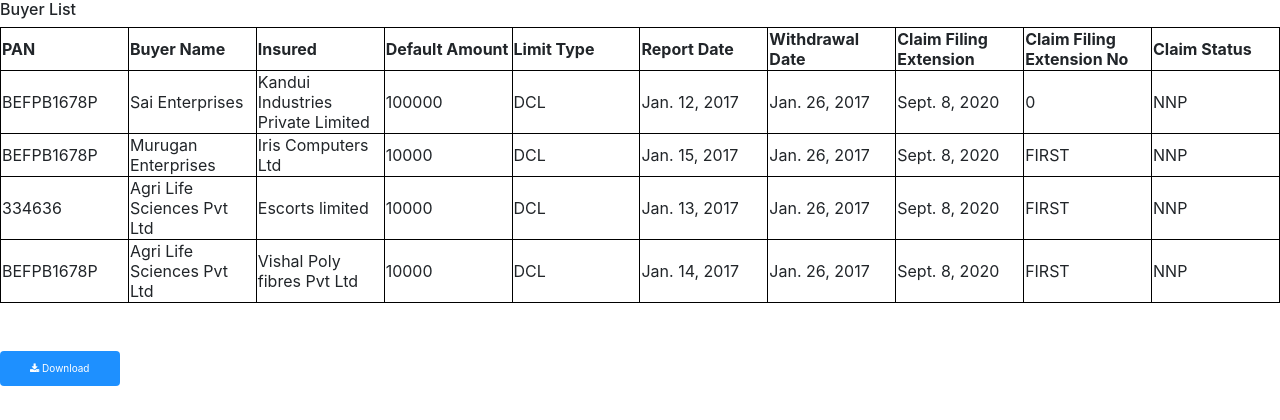
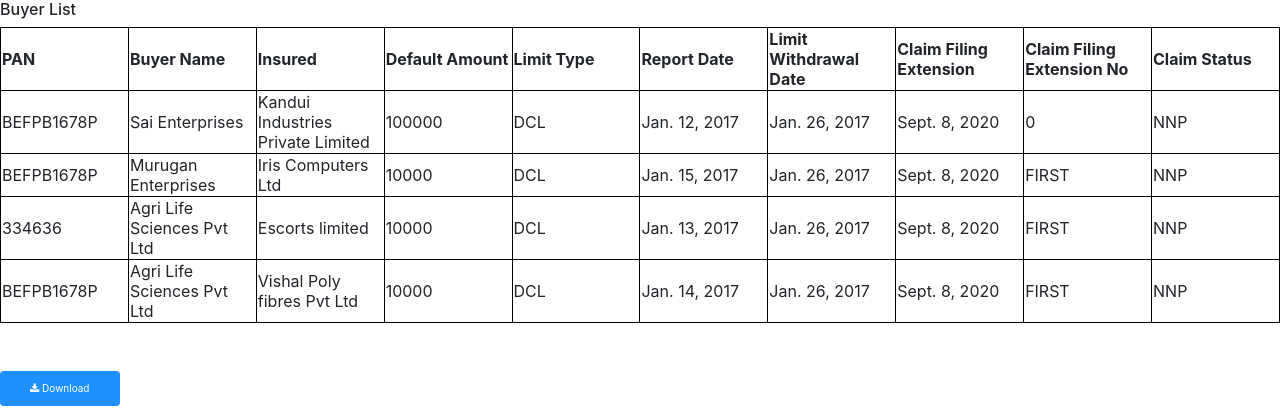
Before and after one commit to BharatBezawada/DjangoProject, a Django app: page /all_buyers/ in a window 1280 px wide. Shown: the top 420 px of the page. Run offline with Django 3.2, Linux system fonts and the light colour scheme; data comes from the database, SQL or seed files in the repository; some libraries are stand-ins or nearby versions.

Commit message:
commited

```diff
--- a/ClaimsApp/templates/ClaimsApp/all_buyers.html
+++ b/ClaimsApp/templates/ClaimsApp/all_buyers.html
@@ -39,7 +39,7 @@
         <th> Default Amount</th>
         <th> Limit Type</th>
         <th> Report Date</th>
-        <th> Withdrawal Date</th>
+        <th> Limit Withdrawal Date</th>
         <th> Claim Filing Extension</th>
         <th> Claim Filing Extension No</th>
 
--- a/ClaimsApp/views.py
+++ b/ClaimsApp/views.py
@@ -60,10 +60,10 @@
     response = HttpResponse(content_type="text/csv")
     writer = csv.writer(response)
     writer.writerow(
-        ['Insured Name', 'Buyer Name', 'PAN', 'Default Amount', 'Limit Type', 'Report date', 'Claim Status'])
+        ['Insured Name', 'Buyer Name', 'PAN', 'Default Amount', 'Limit Type', 'Report date','Limit Withdrawal Date','Claim Filing Extension','Claim Filing Extension No', 'Claim Status'])
 
     for buyer in Claims.objects.all().values_list('Insured_Name', 'Buyer_name', 'PAN', 'Default_Amt', 'Limit_Type',
-                                                  'Report_date', 'Claim_status'):
+                                                  'Report_date','Limit_Withdrawal','Claim_Extension','Claim_Extension_Number', 'Claim_status'):
         writer.writerow(buyer)
 
     response['Content-Disposition'] = 'attachment; filename="NNP.csv"'
--- a/Hello.txt
+++ /dev/null
@@ -1 +0,0 @@
-xvsddfv
```
Also changed, not shown: hai.txt (deleted), ramya.txt (deleted), 1 other file.
